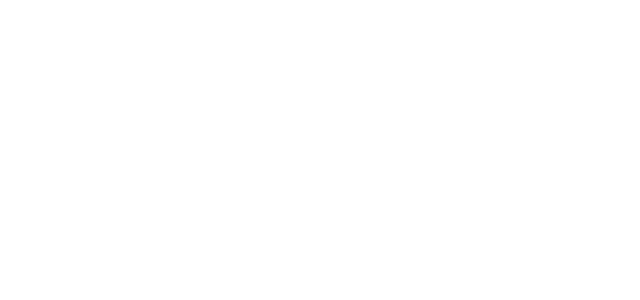
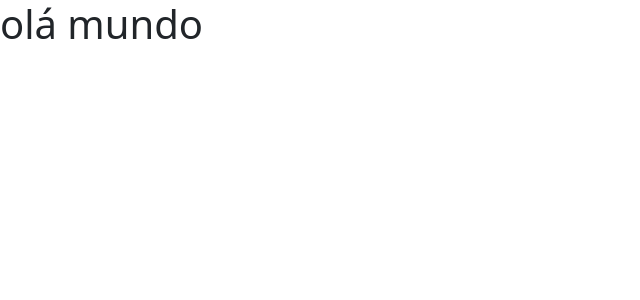
Before and after one commit to t-arievilo/desafio-react, a React (Create React App) app in the folder frontend/: page /dashboard in a window 1280 px wide. Before the commit this address had no page. Shown: the top 300 px of the page, without its empty margins (0-640 px from the left). Built offline with nearby package versions, Linux system fonts and the light colour scheme.

Commit message:
implementa rota para dashboard

```diff
--- a/frontend/src/App.jsx
+++ b/frontend/src/App.jsx
@@ -1,13 +1,15 @@
 import { BrowserRouter, Route, Routes } from "react-router-dom";
 import Registro from "./pages/Registro";
 import Login from "./pages/Login";
+import Dashboard from "./pages/Dashboard";
 
 function App() {
   return (
     <BrowserRouter>
       <Routes>
         <Route path="/registro" element={<Registro />} />
-        <Route path="login" element={<Login />} />
+        <Route path="/login" element={<Login />} />
+        <Route path="/dashboard" element={<Dashboard />} />
       </Routes>
     </BrowserRouter>
   );
--- /dev/null
+++ b/frontend/src/pages/Dashboard.jsx
@@ -0,0 +1,4 @@
+function Dashboard() {
+  return <h1>olá mundo</h1>;
+}
+export default Dashboard;
```
